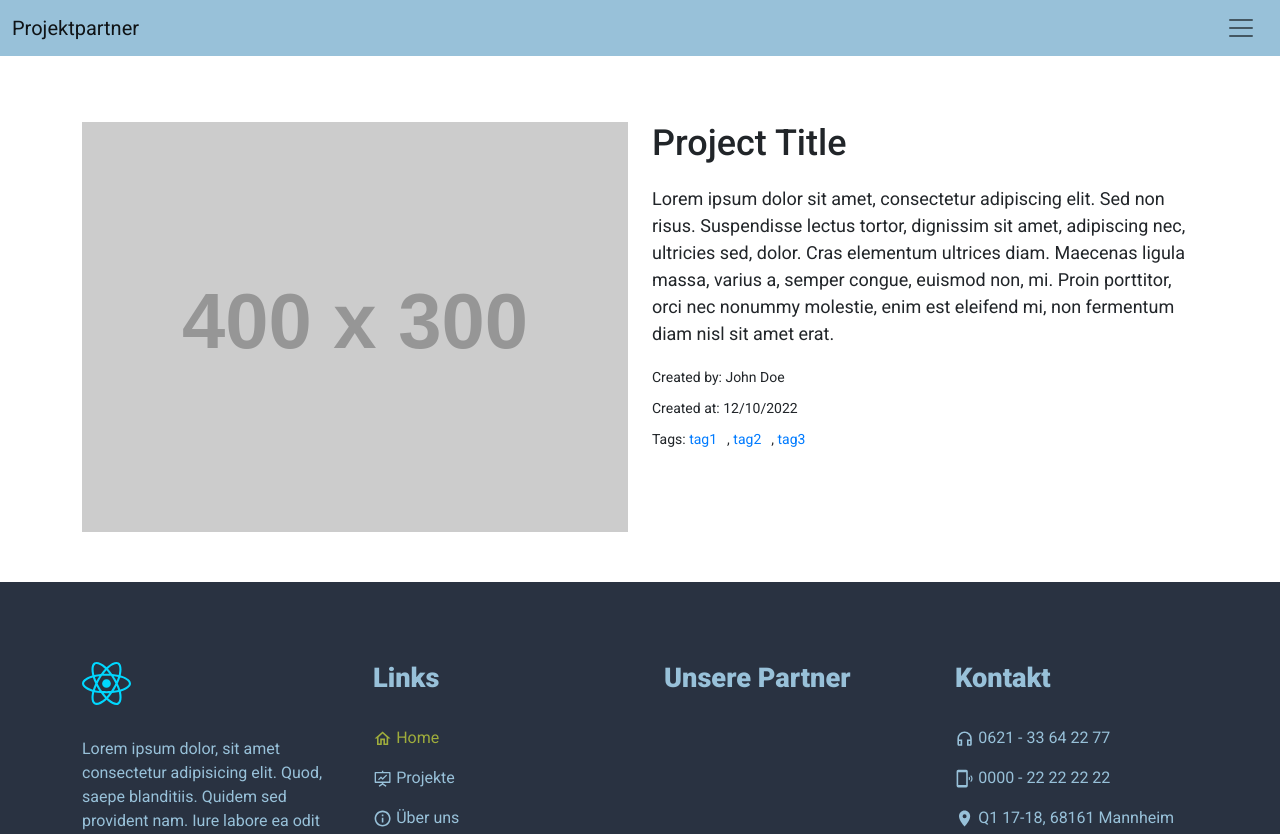
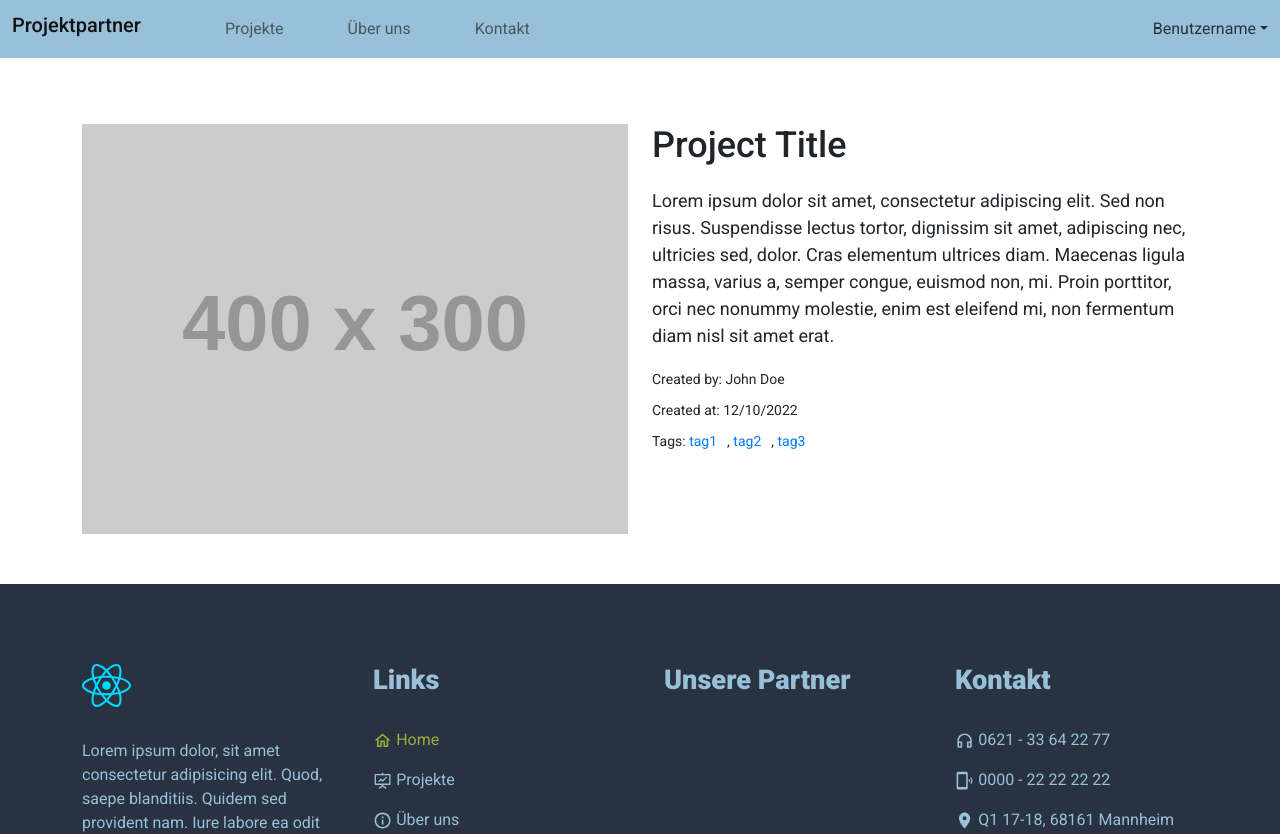
Before and after one commit to Cendel/Projektpartner_V.2.0, a React (Create React App) app: page / in a window 1280 px wide. Shown: the top 834 px of the page. Built offline with nearby package versions, Linux system fonts and the light colour scheme.

Commit message:
ends navbar

```diff
--- a/src/components/common/auth/auth.scss
+++ b/src/components/common/auth/auth.scss
@@ -23,6 +23,7 @@ body {
     input {
         padding: 0.8rem;
         margin-bottom: 2rem;
+        background: v.$color4;
     }
 
     input:nth-of-type(1) {
@@ -31,7 +32,7 @@ body {
 
     input:focus {
         padding: 1rem;
-        background: v.$color1;
+        background: v.$color6;
 
     }
 
--- a/src/components/user/common/header/Header.js
+++ b/src/components/user/common/header/Header.js
@@ -10,13 +10,17 @@ import {
 import "./header.scss";
 import { settings } from "../../../../helpers/settings";
 import { Link, useLocation } from "react-router-dom";
+import Menubar from "./Menubar";
 
 const Header = () => {
   const { pathname } = useLocation();
   return (
     <Navbar expand={false} className="mb-3 navbar">
       <Container fluid>
-        <Navbar.Brand href="#">{settings.siteName}</Navbar.Brand>
+        <Navbar.Brand href="/">
+          <h5>{settings.siteName}</h5>
+        </Navbar.Brand>
+        <Menubar />
         <Navbar.Toggle className="toggle" />
         <Navbar.Offcanvas placement="end" className="offCanvas">
           <Offcanvas.Header closeButton>
--- /dev/null
+++ b/src/components/user/common/header/Menubar.js
@@ -0,0 +1,39 @@
+import React from "react";
+import { Container, Nav, Navbar, NavDropdown } from "react-bootstrap";
+import { Link, useLocation } from "react-router-dom";
+
+const Menubar = () => {
+  const { pathname } = useLocation(); //problem: hangi sayfada bulunuyorsak, o sayfanin buton aktif görünsün: Bunun icin önce react-router-dom dan gelen useLocation hook unu kullanarak useLocation dan bulundugumuzu path i aliyoruz, daha sonra ilgili nav.link lere kodumuzu yaziyoruz.
+
+  return (
+    <div className="menubar">
+      <Navbar>
+        <Container className="links">
+          <Nav className="">
+            <Nav.Link
+              as={Link}
+              to="/projects"
+              active={pathname.startsWith("/projects")}
+            >
+              Projekte
+            </Nav.Link>
+            <Nav.Link as={Link} to="/about" active={pathname === "/about"}>
+              Über uns
+            </Nav.Link>
+            <Nav.Link as={Link} to="/contact" active={pathname === "/contact"}>
+              Kontakt
+            </Nav.Link>
+          </Nav>
+        </Container>
+        <NavDropdown title="Benutzername" className="userName">
+          <NavDropdown.Item href="#action3">Profile</NavDropdown.Item>
+          <NavDropdown.Item href="#action4">Meine Projekte</NavDropdown.Item>
+          <NavDropdown.Divider />
+          <NavDropdown.Item href="#action5">Abmelden</NavDropdown.Item>
+        </NavDropdown>
+      </Navbar>
+    </div>
+  );
+};
+
+export default Menubar;
--- a/src/components/user/common/header/header.scss
+++ b/src/components/user/common/header/header.scss
@@ -13,14 +13,33 @@
     .toggle {
         border: none;
         color: v.$color4;
+
+        @media(min-width: 879px) {
+            display: none;
         }
     }
 
+}
+
 .offCanvas {
+
     background-color: v.$color4;
 
     .title {
         color: v.$color5;
+    }
+
+
+
+    .active {
+        color: v.$color2;
+    }
+
+
+
+    a {
+        text-decoration: none;
+    }
 }
 
 ul {
@@ -65,15 +84,26 @@
         }
 
     }
+
 }
 
-    .active {
-        color: v.$color2;
+.menubar {
+    @media(max-width: 879px) {
+        display: none;
+
+    }
+
+    flex: 1;
+
+    a {
+        padding-top: 0;
+        padding-bottom: 0;
+        margin-left: 3rem;
     }
 
 
 
-    a {
-        text-decoration: none;
+
+
+
 }
-}
```
Lines whose indentation alone changed are shown as unchanged.
